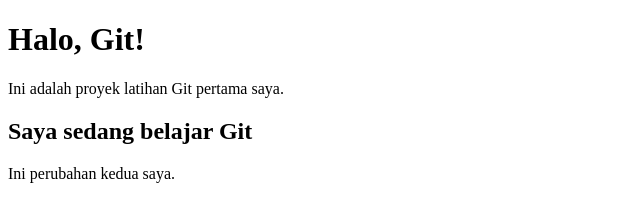
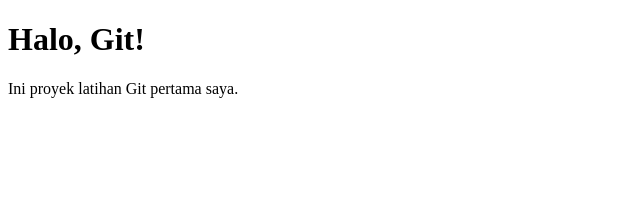
Before and after one commit to yufaabdillah-cloud/latihan-git, a plain HTML site: page latihan-github/index.html in a window 1280 px wide. Shown: the whole page, without its empty margins (0-640 px from the left). Drawn offline with Linux system fonts and the light colour scheme.

Commit message:
commit pertama

```diff
--- a/latihan-github/index.html
+++ b/latihan-github/index.html
@@ -6,10 +6,6 @@
 </head>
 <body>
     <h1>Halo, Git!</h1>
-    <p>Ini adalah proyek latihan Git pertama saya.</p>
-
-    <h2>Saya sedang belajar Git</h2>
-    <p>Ini perubahan kedua saya.</p>
-
+    <p>Ini proyek latihan Git pertama saya.</p>
 </body>
 </html>
```
